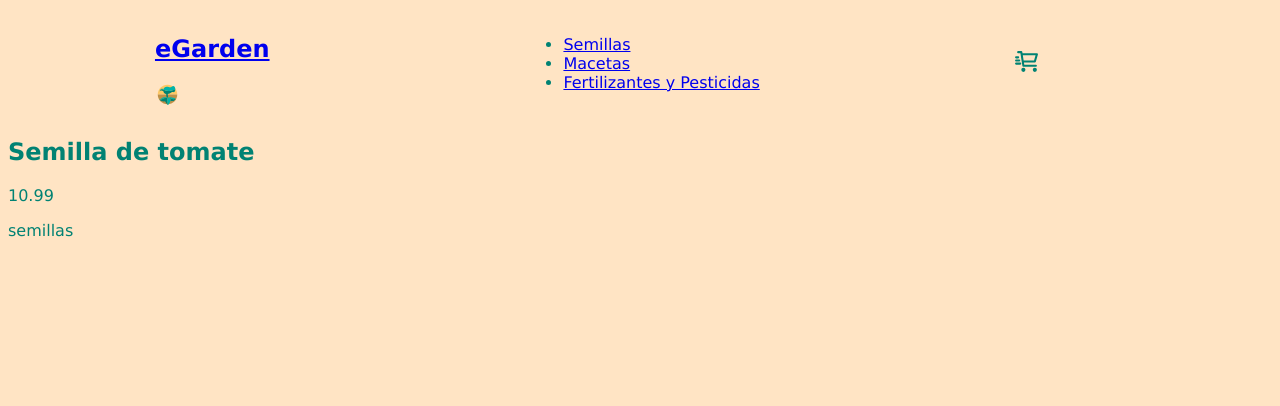
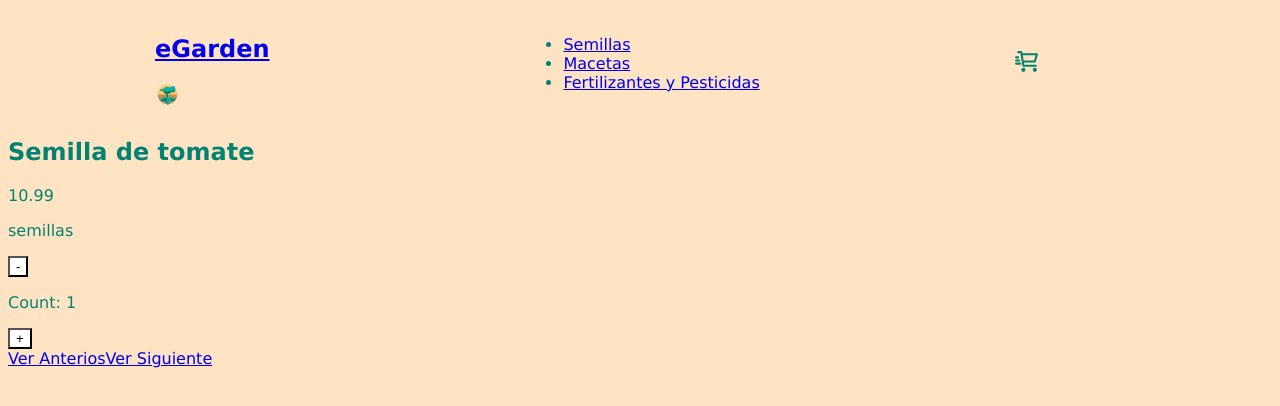
Before and after one commit to RGRamiroGomez/NavegaLasRutas-Gomez-Juarez, a React (Vite) app in the folder NavegaLasRutas-GOMEZ-JUAREZ/: page /productos/1 in a window 1280 px wide. Shown: the top 406 px of the page. Built offline with nearby package versions, Linux system fonts and the light colour scheme.

Commit message:
navegacion entre details

```diff
--- a/NavegaLasRutas-GOMEZ-JUAREZ/src/components/ItemDetail.jsx
+++ b/NavegaLasRutas-GOMEZ-JUAREZ/src/components/ItemDetail.jsx
@@ -1,27 +1,35 @@
 import React, { useEffect, useState } from 'react'
 import { getProductoById } from '../mockend'
 import { useParams } from 'react-router-dom'
+import { ItemCount } from './ItemCount'
+import { Link } from 'react-router-dom'
 
 export const ItemDetail = () => {
-    const[item,setItem]=useState({})
-    const[load,setLoad]=useState(true)
+    const[item,setItem]=useState({});
+    const[load,setLoad]=useState(true);
     const {id}=useParams()
     useEffect(()=>{
-        setLoad(true)
         getProductoById(id*1)
         .then((res)=>setItem(res))
-        .then(setLoad(false))},[id])
+        .finally(setLoad(false))},[id,item]
+    )
+
+
 
     if(load){
         return(
             <h2>Cargando...</h2>
         )
-    }
+    }else{
     return (
         <div>
             <h2>{item.nombre}</h2>
             <p>{item.precio}</p>
             <p>{item.categoria}</p>
+            <ItemCount/>
+            <Link to={`/productos/${item.id - 1}`}>Ver Anterios</Link>
+            <Link to={`/productos/${item.id + 1}`}>Ver Siguiente</Link>
         </div>
     )
 }
+}
```
